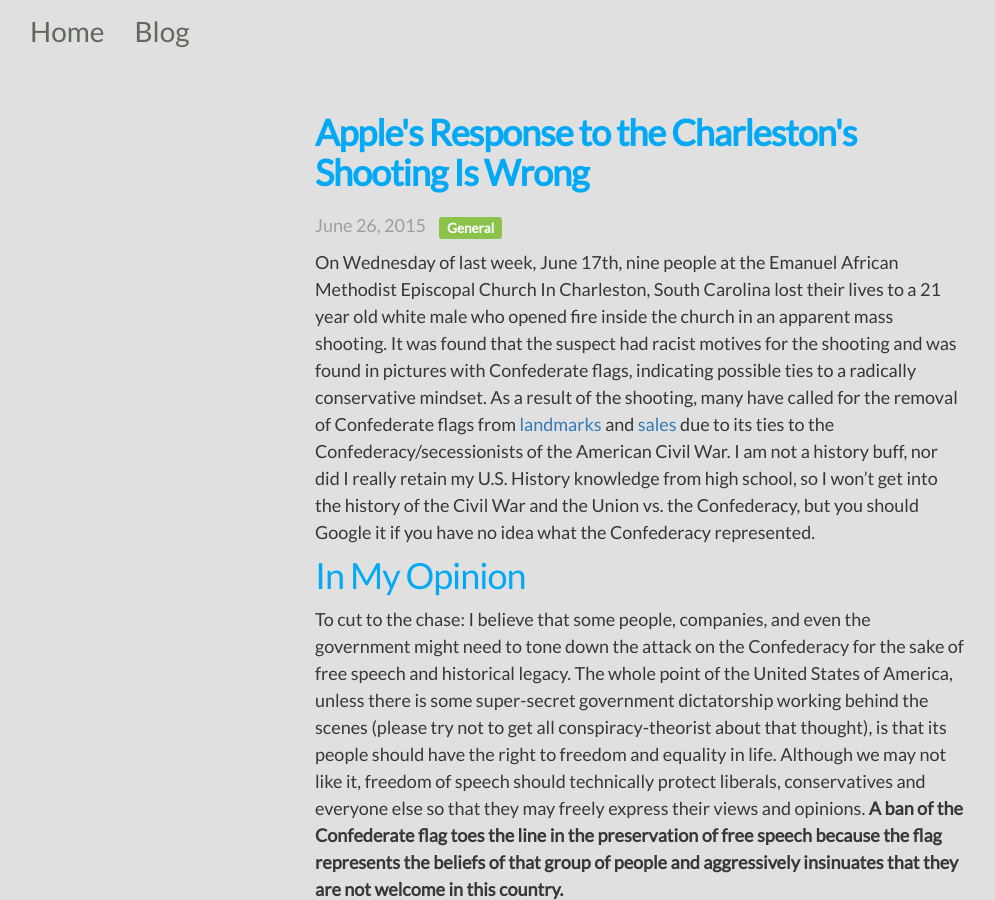
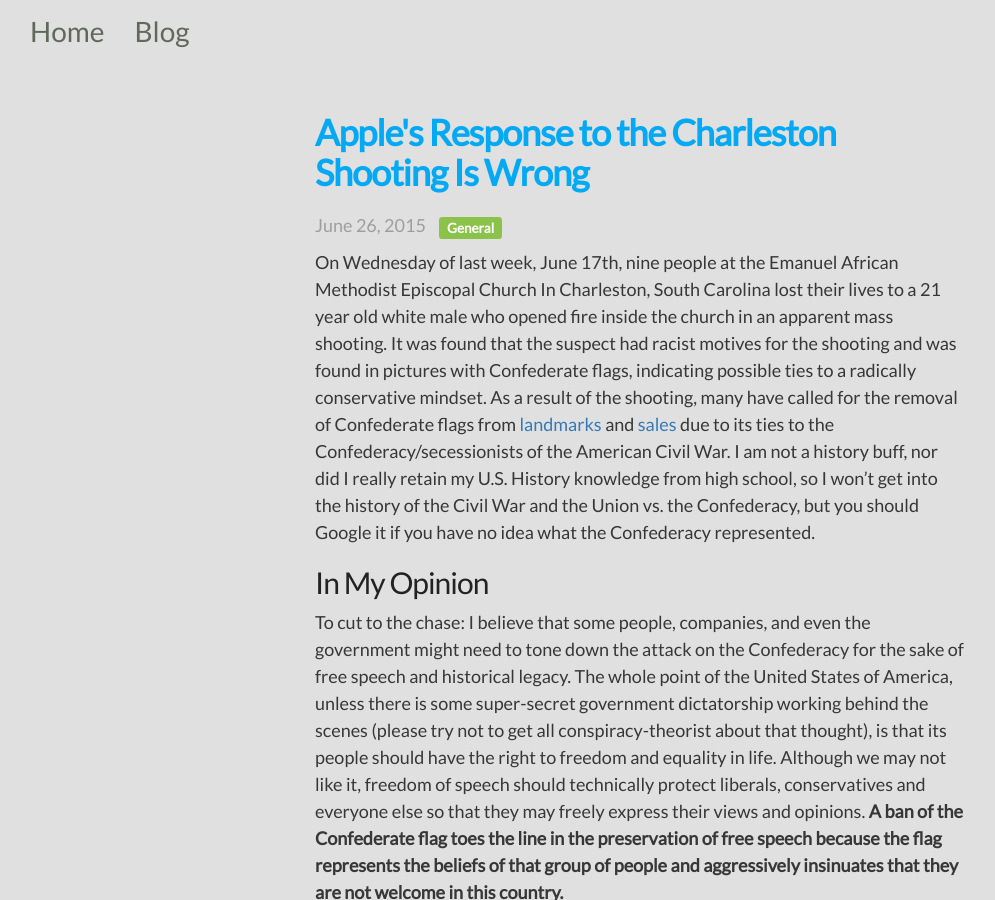
Before and after one commit to eric-cc-su/eric-cc-su.github.io, a Jekyll site: the page built from _posts/2015-06-26-confederate-flag-removal.md, in a window 1280 px wide and 900 px high. Shown: the whole window, without its empty margins (0-995 px from the left). Built offline with Jekyll 4.4.1, drawn with Linux system fonts in a browser that asks for light colours; comment, search, counter and statistics services are not loaded; some of the changed text lies outside the part shown.

```diff
--- a/_posts/2015-06-26-confederate-flag-removal.md
+++ b/_posts/2015-06-26-confederate-flag-removal.md
@@ -18,7 +18,7 @@ nor did I really retain my U.S. History knowledge from high school, so I won't
 get into the history of the Civil War and the Union vs. the Confederacy, but you
 should Google it if you have no idea what the Confederacy represented.
 
-#In My Opinion
+##In My Opinion
 
 To cut to the chase: I believe that some people, companies, and even the government might need to
 tone down the attack on the Confederacy for the sake of free speech and
@@ -43,7 +43,7 @@ and civil rights and society may start to regress. Preserving the history of
 the Confederacy is the only way to stop such a thing from happening and to
 make sure American society continues moving forward.
 
-#This Is Where Apple Comes In...
+##This Is Where Apple Comes In...
 
 It has been recently announced that
 [Apple has pulled apps from the app store that contain the Confederate Flag](http://rt.com/usa/269779-apple-civil-war-games/).
```
Also changed, not shown: other parts of _posts/2015-06-26-confederate-flag-removal.md (+5 -3 lines).
